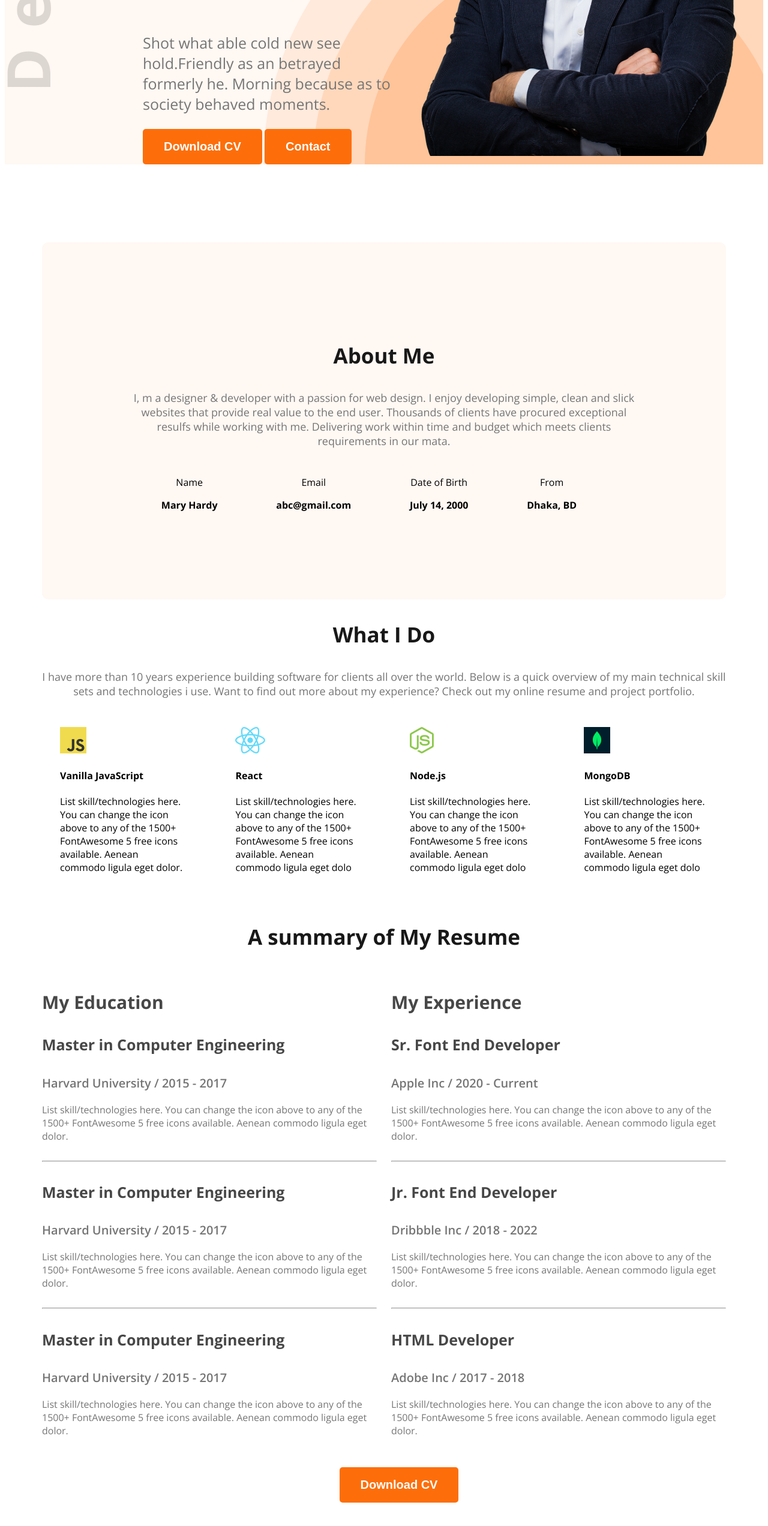
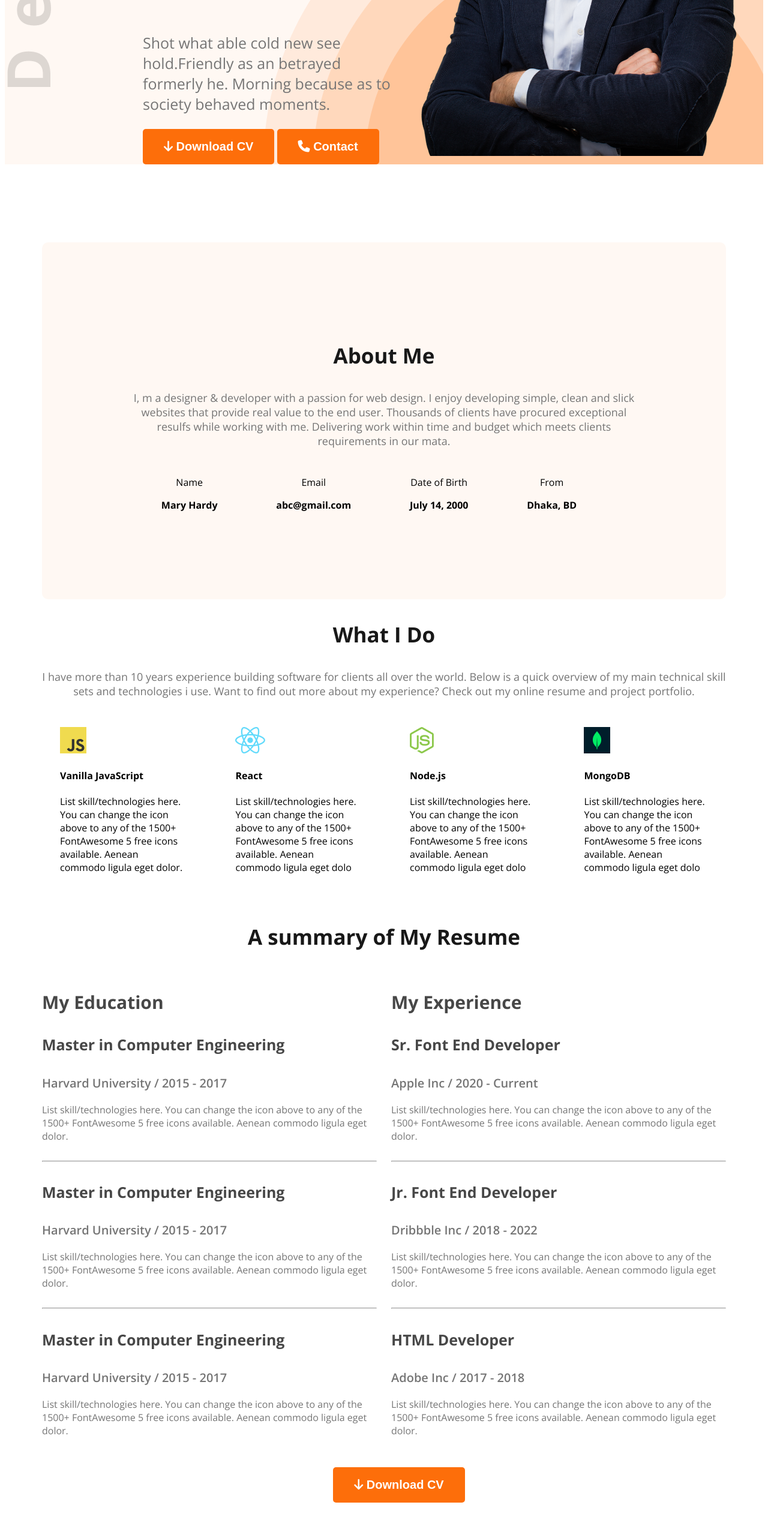
Before and after one commit to Rehana-27/portfolio-website, a plain HTML site: page index.html in a window 1280 px wide. Shown: the part 669-3213 px from the top of the page at 60% size. Drawn offline with nearby package versions, Linux system fonts and the light colour scheme.

Commit message:
icon added

```diff
--- a/index.html
+++ b/index.html
@@ -8,6 +8,7 @@
 <link rel="preconnect" href="https://fonts.gstatic.com" crossorigin>
 <link href="https://fonts.googleapis.com/css2?family=Open+Sans:ital,wght@0,300..800;1,300..800&display=swap" rel="stylesheet">
     <link rel="stylesheet" href="styles/portfolio.css">
+    <script src="https://kit.fontawesome.com/add2c8eb0f.js" crossorigin="anonymous"></script>
 </head>
 <body class="open-sans-normal">
     <header class="header secondary-bg">
@@ -25,8 +26,8 @@
                 <h1 class="banner-title">Mary Hardy</h1>
                 <p class="banner-description">Shot what able cold new see hold.Friendly as an betrayed formerly he. Morning because as to
                 society behaved moments.</p>
-                <button class="btn-primary">Download CV</button>
-                <button class="btn-primary">Contact</button>
+                <button class="btn-primary"><i class="fa-solid fa-arrow-down"></i> Download CV</button>
+                <button class="btn-primary"><i class="fa-solid fa-phone"></i> Contact</button>
             </div>
             <img class="banner-picture" src="images/hardy.png" alt="">
         </div>
@@ -144,7 +145,7 @@
                 </div>
             </div>
             <div class="text-center resume-download-cv">
-                <button class="btn-primary">Download CV</button>
+                <button class="btn-primary"><i class="fa-solid fa-arrow-down"></i> Download CV</button>
             </div>
 
         </section>
```
